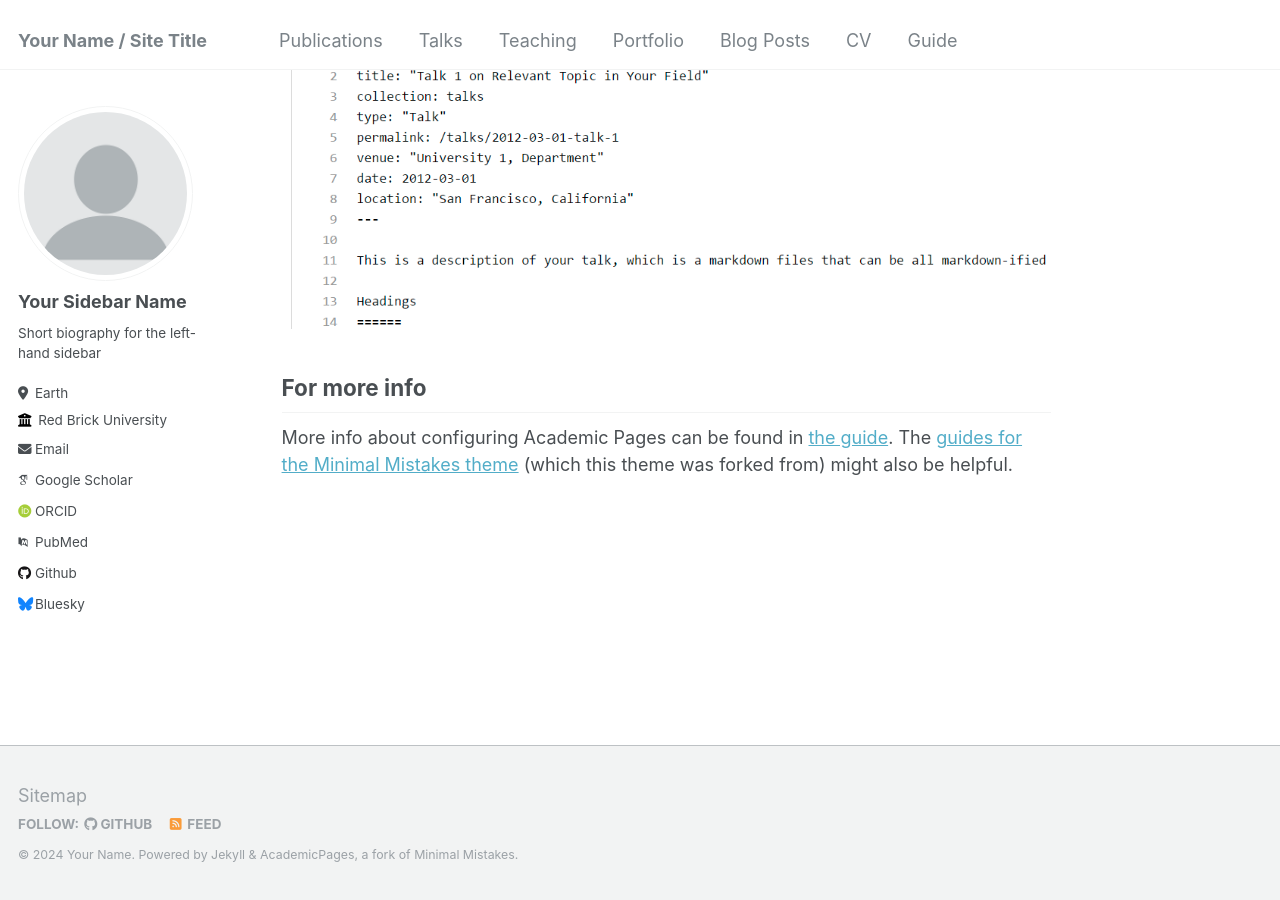
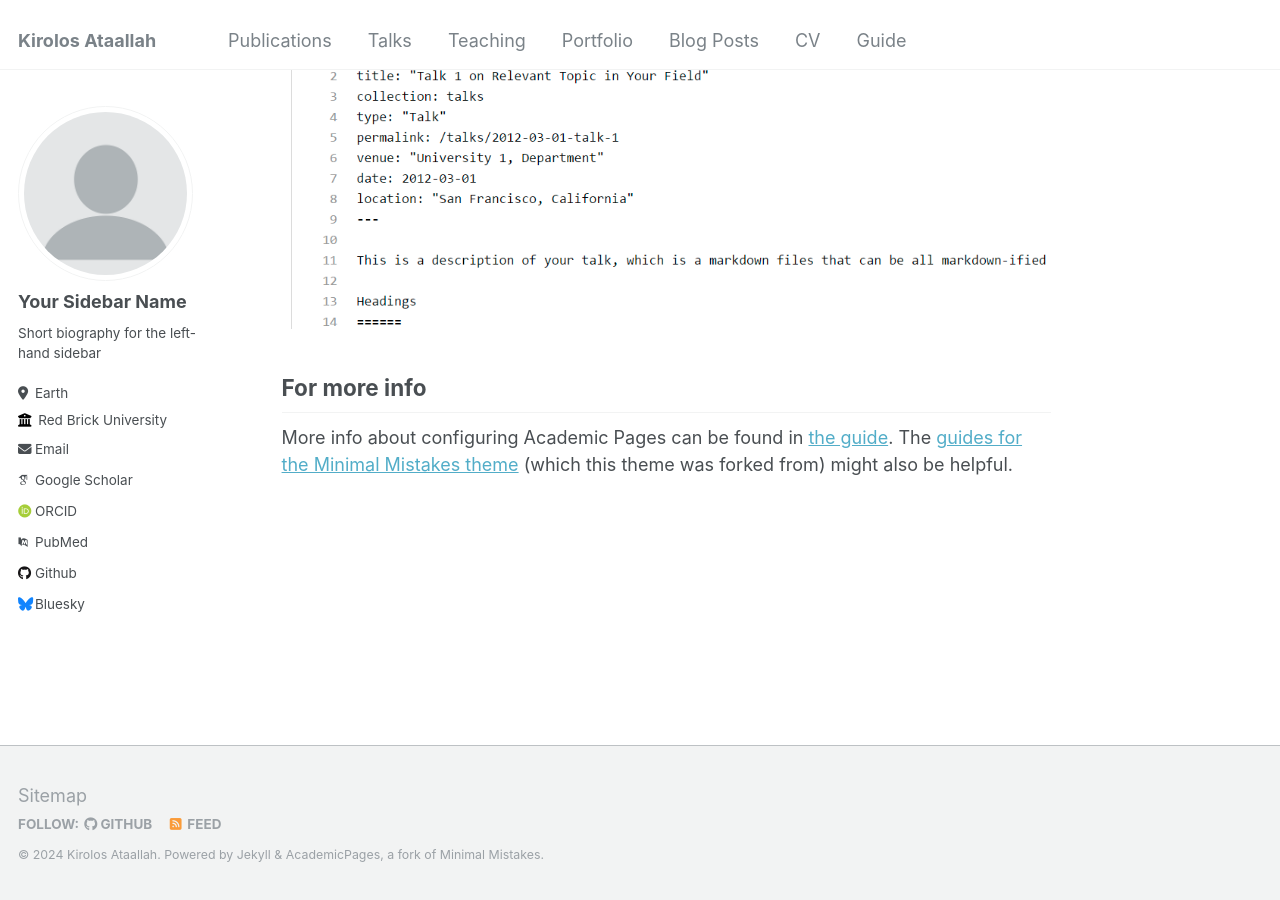
Before and after one commit to KerolosAtef/KirolosAtaallah, a Jekyll site: the page built from _pages/about.md, in a window 1280 px wide and 900 px high, scrolled down 2660 px. Built offline with Jekyll 4.4.1, drawn with Linux system fonts in a browser that asks for light colours; some web fonts are replaced.

Commit message:
change_name

```diff
--- a/_config.yml
+++ b/_config.yml
@@ -8,9 +8,9 @@
 
 # Basic Site Settings
 locale                   : "en-US"
-title                    : "Your Name / Site Title"
+title                    : "Kirolos Ataallah"
 title_separator          : "-"
-name                     : &name "Your Name"
+name                     : &name "Kirolos Ataallah"
 description              : &description "personal description"
 url                      : https://academicpages.github.io # the base hostname & protocol for your site e.g. "https://mmistakes.github.io"
 baseurl                  : "" # the subpath of your site, e.g. "/blog"
```
